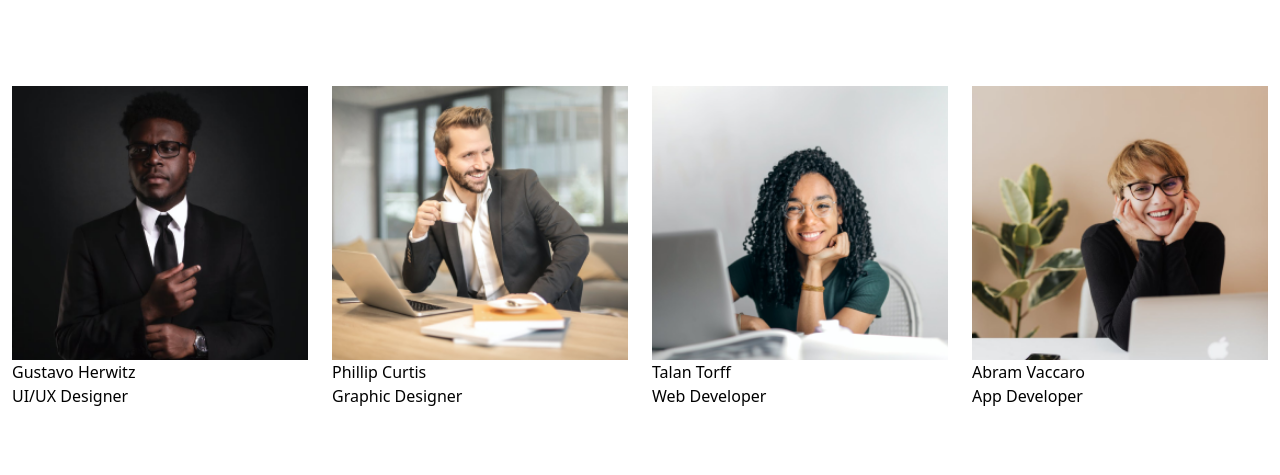
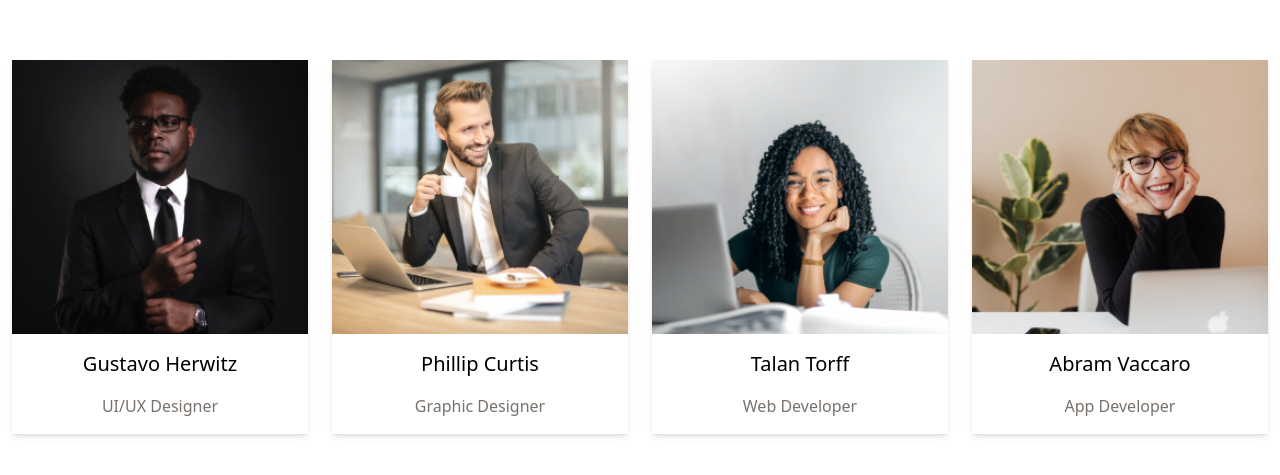
Before and after one commit to Nikitadeveloper550/tailwind-layout, a plain HTML site: page index.html in a window 1280 px wide. Shown: the part 153-628 px from the top of the page. Drawn offline with nearby package versions, Linux system fonts and the light colour scheme.

Commit message:
typography done

```diff
--- a/index.html
+++ b/index.html
@@ -15,37 +15,37 @@
             <div class="flex  flex-row  flex-wrap  -mx-3">
 
                 <div class="sm:w-full  md:w-1/3  lg:w-1/4  px-3">
-                    <div class="card">
+                    <div class="card  shadow-md">
                         <img src="./assets/img/UI-designer.png" alt="Here is something" class="w-full">
-                        <p>Gustavo Herwitz</p>
-                        <p>UI/UX Designer</p>
+                        <p class="text-center font-medium   text-xl  py-4">Gustavo Herwitz</p>
+                        <p class="text-center  font-normal text-base  text-stone-500  pb-4">UI/UX Designer</p>
                     </div>
                 </div>
 
 
                 <div class="sm:w-full  md:w-1/3  lg:w-1/4  px-3">
-                    <div class="card">
+                    <div class="card  shadow-md">
                         <img src="./assets/img/graphic-designer.png" alt="Here is something"  class="w-full">
-                        <p>Phillip Curtis</p>
-                        <p>Graphic Designer</p>
+                        <p class="text-center  font-medium   text-xl  py-4">Phillip Curtis</p>
+                        <p class="text-center   font-normal text-base  text-stone-500 pb-4">Graphic Designer</p>
                     </div>
                 </div>
 
 
                 <div class="sm:w-full  md:w-1/3  lg:w-1/4  px-3">
-                    <div class="card">
+                    <div class="card  shadow-md">
                         <img src="./assets/img/web-developer.png" alt="Here is something"  class="w-full">
-                        <p>Talan Torff</p>
-                        <p>Web Developer</p>
+                        <p class="text-center  font-medium   text-xl  py-4">Talan Torff</p>
+                        <p class="text-center  font-normal  text-base  text-stone-500 pb-4">Web Developer</p>
                     </div>
                 </div>
 
 
                 <div class="sm:w-full  md:w-1/3  lg:w-1/4  px-3">
-                    <div class="card">
+                    <div class="card  shadow-md">
                         <img src="./assets/img/app-developer.png" alt="Here is something"  class="w-full">
-                        <p>Abram Vaccaro</p>
-                        <p>App Developer</p>
+                        <p class="text-center  font-medium   text-xl  py-4">Abram Vaccaro</p>
+                        <p class="text-center  font-normal  text-base  text-stone-500 pb-4">App Developer</p>
                     </div>
                 </div>
 
```
